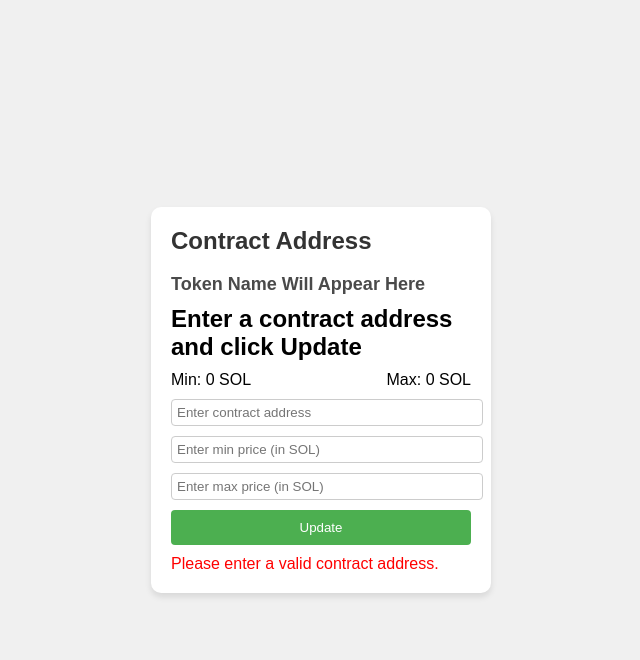
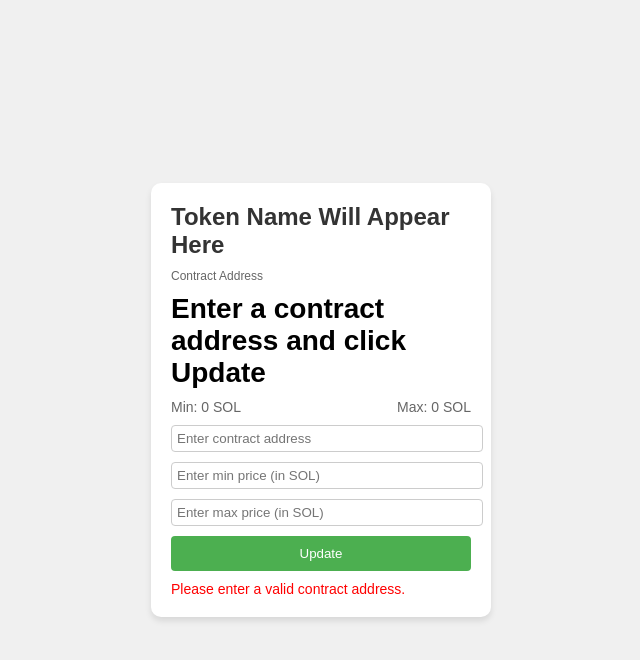
Before and after one commit to marselbait/dlmmchckr, a plain HTML site: page index.html in a window 1280 px wide. Both pictures are taken after a click on the button "Update". Shown: the whole page, without its empty margins (319-959 px from the left). Drawn offline with nearby package versions, Linux system fonts and the light colour scheme.

Commit message:
Update index.html

```diff
--- a/index.html
+++ b/index.html
@@ -20,28 +20,31 @@
             box-shadow: 0 4px 6px rgba(0, 0, 0, 0.1);
             padding: 20px;
             width: 300px;
-            transition: background-color 0.3s ease;
         }
-        h2 {
-            margin-top: 0;
-            color: #333;
+        .contractAddress {
+            font-size: 12px;
+            color: #666;
             word-break: break-all;
+            margin-bottom: 10px;
         }
         .tokenName {
-            font-size: 18px;
+            font-size: 24px;
             font-weight: bold;
             margin-bottom: 10px;
-            color: #4a4a4a;
+            color: #333;
         }
         .price {
-            font-size: 24px;
+            font-size: 28px;
             font-weight: bold;
             margin: 10px 0;
+            transition: color 0.3s ease;
         }
         .range {
             display: flex;
             justify-content: space-between;
             margin-bottom: 10px;
+            font-size: 14px;
+            color: #666;
         }
         input {
             width: 100%;
@@ -65,13 +68,22 @@
         #errorMessage {
             color: red;
             margin-top: 10px;
+            font-size: 14px;
+        }
+        @keyframes blink {
+            0% { opacity: 1; }
+            50% { opacity: 0.5; }
+            100% { opacity: 1; }
+        }
+        .blink {
+            animation: blink 0.5s;
         }
     </style>
 </head>
 <body>
     <div class="card" id="dashboard">
-        <h2 id="contractAddress">Contract Address</h2>
-        <div id="tokenName" class="tokenName"></div>
+        <div id="tokenName" class="tokenName">Token Name Will Appear Here</div>
+        <div id="contractAddress" class="contractAddress">Contract Address</div>
         <div class="price" id="price">0 SOL</div>
         <div class="range">
             <span id="minPrice">Min: 0 SOL</span>
@@ -110,10 +122,9 @@
             document.getElementById('minPrice').textContent = `Min: ${minPrice.toFixed(6)} SOL`;
             document.getElementById('maxPrice').textContent = `Max: ${maxPrice.toFixed(6)} SOL`;
 
-            // Clear existing interval and start a new one
             clearInterval(updateInterval);
             fetchPrice();
-            updateInterval = setInterval(fetchPrice, 5000);
+            updateInterval = setInterval(fetchPrice, 2000);
         }
 
         async function fetchPrice() {
@@ -146,7 +157,6 @@
         }
 
         function updateDashboard(price, tokenName) {
-            const dashboard = document.getElementById('dashboard');
             const priceElement = document.getElementById('price');
             const tokenNameElement = document.getElementById('tokenName');
 
@@ -154,10 +164,15 @@
             tokenNameElement.textContent = tokenName;
 
             if (price >= minPrice && price <= maxPrice) {
-                dashboard.style.backgroundColor = '#e6f2ff';  // Light blue
+                priceElement.style.color = 'green';
             } else {
-                dashboard.style.backgroundColor = '#ffe6e6';  // Light red
+                priceElement.style.color = 'red';
             }
+
+            // Add blink effect
+            priceElement.classList.remove('blink');
+            void priceElement.offsetWidth; // Trigger reflow
+            priceElement.classList.add('blink');
         }
 
         function showError(message) {
@@ -170,7 +185,6 @@
 
         // Initial state
         document.getElementById('price').textContent = 'Enter a contract address and click Update';
-        document.getElementById('tokenName').textContent = 'Token Name Will Appear Here';
     </script>
 </body>
 </html>
```
